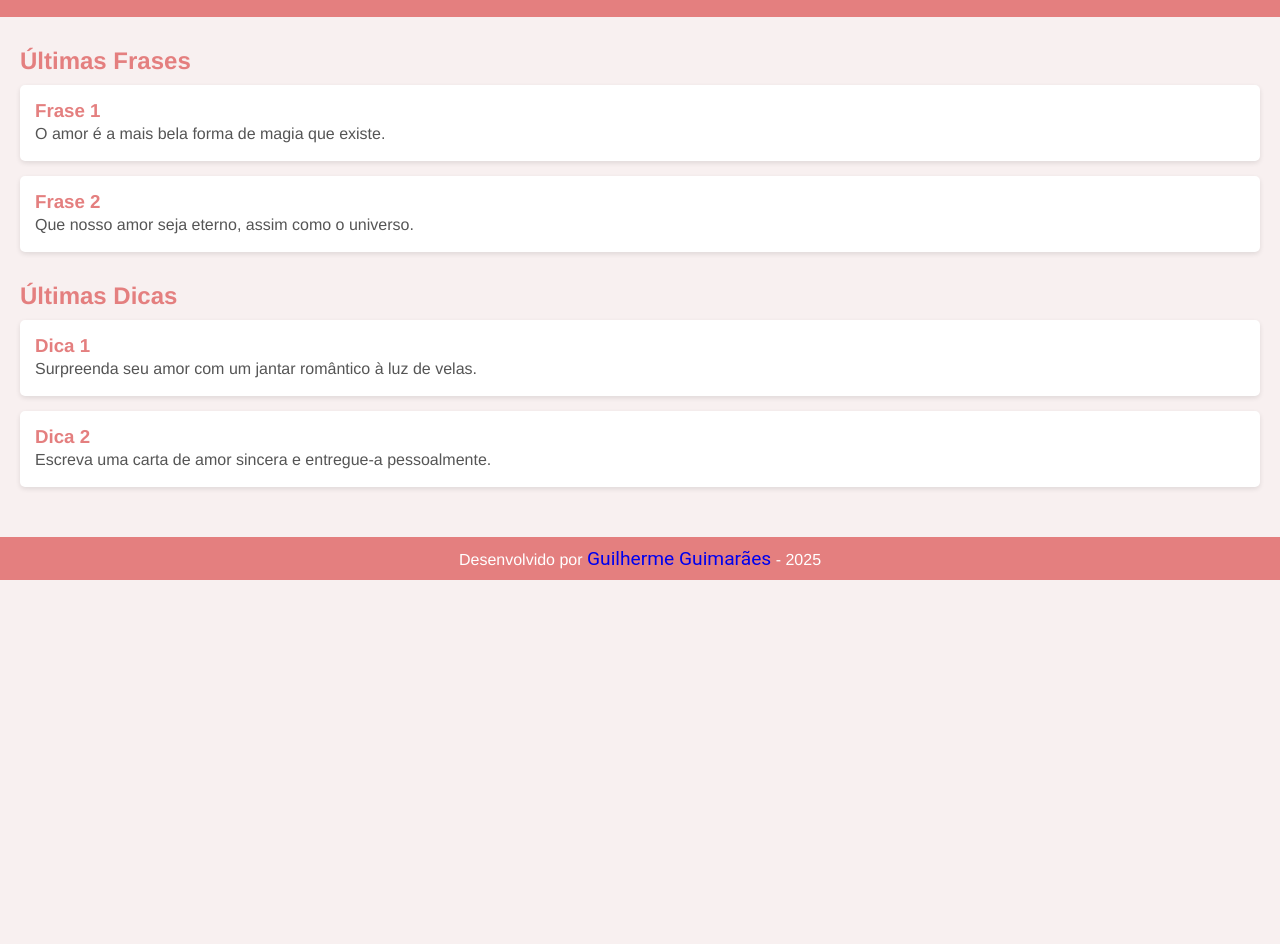
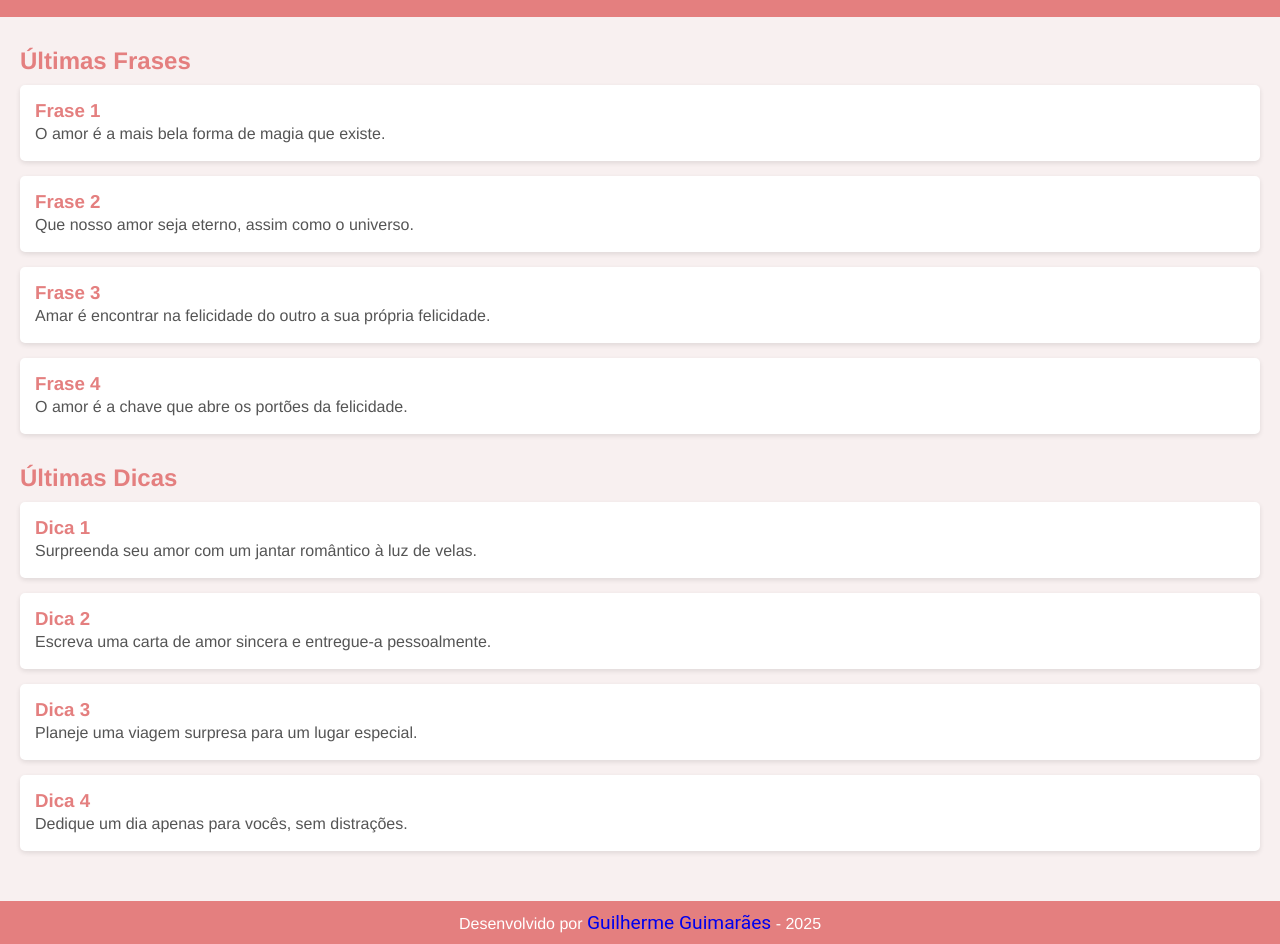
Before and after one commit to guilbad/frasesedicasdeamor, a plain HTML site: page index.html in a window 1280 px wide. Shown: the part 93-1037 px from the top of the page. Before the commit the page ends 800 px from the top, so only its background shows below. Drawn offline with Linux system fonts and the light colour scheme.

Commit message:
Update index.html
Atualizacao para linkar as paginas dicas, frases e enviar sugestao, e  acrescimo de conteudo

```diff
--- a/index.html
+++ b/index.html
@@ -6,54 +6,60 @@
   <title>Frases e Dicas de Amor</title>
   <meta name="author" content="Guilherme Guimarães" />
   <meta name="keywords" content="frases,palavras, conselhos" />
-  <meta name="description" content="enuciado do nome do site - frases e dicas de amor" />
+  <meta name="description" content="enunciado do nome do site - frases e dicas de amor" />
   <link rel="stylesheet" type="text/css" href="estilo.css" />
-
 </head>
 
 <body>
   <header>
     <h1>Frases e Dicas de Amor</h1>
-
     <nav>
       <a class="a-menu" href="#">Início</a>
-            <a class="a-menu" href="#">Frases</a>
-            <a class="a-menu" href="#">Dicas</a>
-            <a class="a-menu" href="#">Enviar Sugestão</a>
+      <a class="a-menu" href="frases.html">Frases</a>
+      <a class="a-menu" href="dicas.html">Dicas</a>
+      <a class="a-menu" href="enviarsugestao.html">Enviar Sugestão</a>
     </nav>
   </header>
 
-
   <main>
     <section>
-
       <h2>Últimas Frases</h2>
       <div class="frase">
         <h3>Frase 1</h3>
         <p>O amor é a mais bela forma de magia que existe.</p>
       </div>
-
       <div class="frase">
         <h3>Frase 2</h3>
         <p>Que nosso amor seja eterno, assim como o universo.</p>
       </div>
-
+      <div class="frase">
+        <h3>Frase 3</h3>
+        <p>Amar é encontrar na felicidade do outro a sua própria felicidade.</p>
+      </div>
+      <div class="frase">
+        <h3>Frase 4</h3>
+        <p>O amor é a chave que abre os portões da felicidade.</p>
+      </div>
     </section>
 
-
     <section>
-
       <h2>Últimas Dicas</h2>
       <div class="dica">
         <h3>Dica 1</h3>
         <p>Surpreenda seu amor com um jantar romântico à luz de velas.</p>
       </div>
-
       <div class="dica">
         <h3>Dica 2</h3>
         <p>Escreva uma carta de amor sincera e entregue-a pessoalmente.</p>
       </div>
-
+      <div class="dica">
+        <h3>Dica 3</h3>
+        <p>Planeje uma viagem surpresa para um lugar especial.</p>
+      </div>
+      <div class="dica">
+        <h3>Dica 4</h3>
+        <p>Dedique um dia apenas para vocês, sem distrações.</p>
+      </div>
     </section>
   </main>
 
```
Lines whose indentation alone changed are shown as unchanged.
